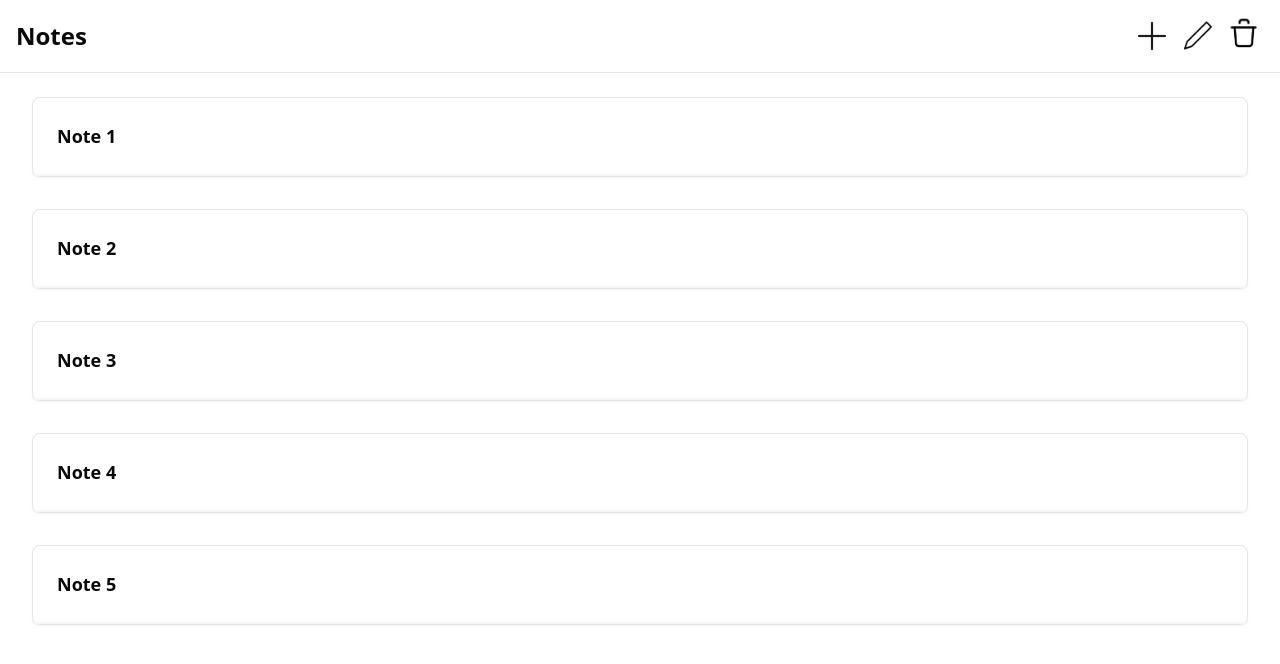
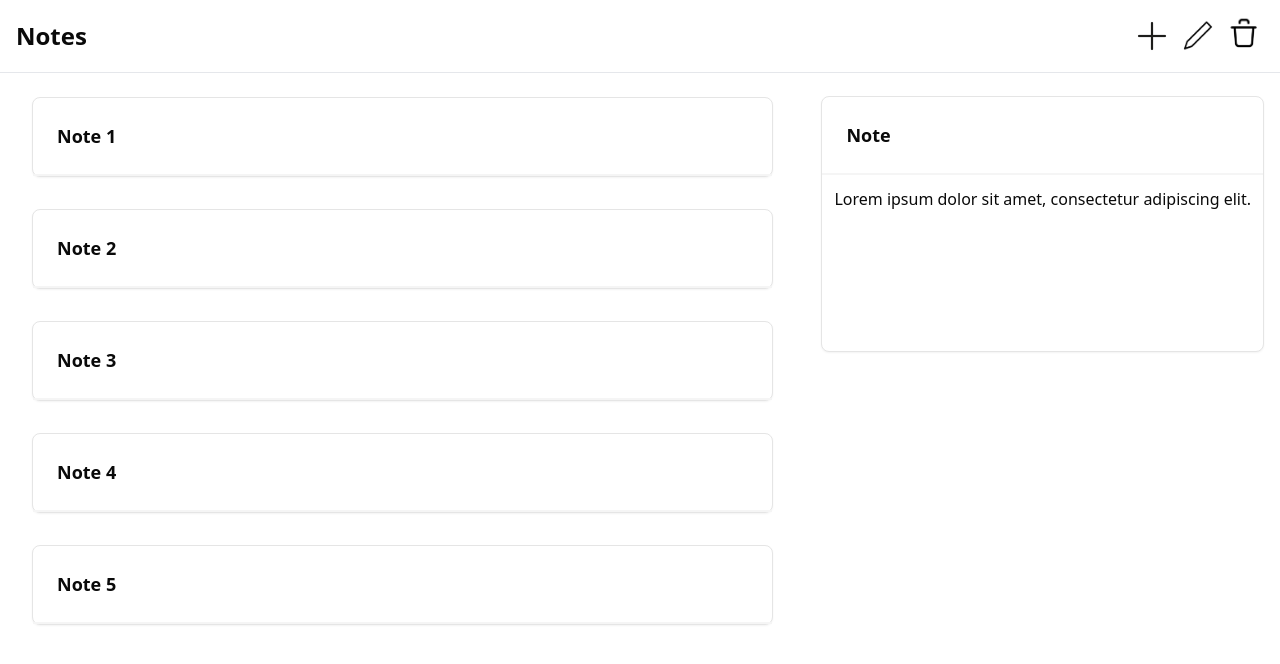
Before and after one commit to darylescode/todo-app, a React (Vite) app in the folder client/: page / in a window 1280 px wide. Shown: the top 664 px of the page. Built offline with nearby package versions, Linux system fonts and the light colour scheme.

Commit message:
Refactor NoteList component and create Notes page for improved structure and drag-and-drop functionality

```diff
--- a/client/src/App.tsx
+++ b/client/src/App.tsx
@@ -1,8 +1,8 @@
 import { Route, Routes } from "react-router";
 
 import MainLayout from "@/layouts/MainLayout";
-import NoteList from "@/components/notes/NoteList";
 import NotePreview from "@/components/notes/NotePreview";
+import Notes from "./pages/Notes";
 
 function App() {
   return (
@@ -13,7 +13,7 @@ function App() {
       >
         <Route
           index
-          element={<NoteList />}
+          element={<Notes />}
         />
         <Route
           path=":id"
--- a/client/src/components/notes/NoteList.tsx
+++ b/client/src/components/notes/NoteList.tsx
@@ -1,78 +1,13 @@
-import { useState } from "react";
-import {
-  closestCenter,
-  DndContext,
-  DragEndEvent,
-  DragOverlay,
-  DragStartEvent,
-  KeyboardSensor,
-  MouseSensor,
-  PointerSensor,
-  TouchSensor,
-  useSensor,
-  useSensors,
-} from "@dnd-kit/core";
-
 import NoteCard from "./note-card/NoteCard";
 
-import {
-  arrayMove,
-  SortableContext,
-  verticalListSortingStrategy,
-} from "@dnd-kit/sortable";
-
-function NoteList() {
-  const [items, setItems] = useState(["1", "2", "3", "4", "5"]);
-  const [activeId, setActiveId] = useState<string | null>(null);
-
-  const pointerSensor = useSensor(PointerSensor, {
-    activationConstraint: {
-      delay: 250,
-      tolerance: 5,
-    },
-  });
-
-  const mouseSensor = useSensor(MouseSensor);
-  const touchSensor = useSensor(TouchSensor);
-  const keyboardSensor = useSensor(KeyboardSensor);
-
-  const sensors = useSensors(
-    mouseSensor,
-    touchSensor,
-    keyboardSensor,
-    pointerSensor
-  );
-
-  function handleDragStart(event: DragStartEvent) {
-    setActiveId(event.active.id as string);
+interface INoteList {
+  items: any[],
+  activeId: any;
 }
 
-  function handleDragEnd(event: DragEndEvent) {
-    const { active, over } = event;
-    if (!over) return;
-
-    if (active.id !== over.id) {
-      setItems((oldItems) => {
-        const oldIndex = oldItems.indexOf(active.id as string);
-        const newIndex = oldItems.indexOf(over.id as string);
-        return arrayMove(oldItems, oldIndex, newIndex);
-      });
-    }
-    setActiveId(null);
-  }
-
+function NoteList({ items, activeId }: INoteList) {
   return (
-    <DndContext
-      sensors={sensors}
-      collisionDetection={closestCenter}
-      onDragStart={handleDragStart}
-      onDragEnd={handleDragEnd}
-    >
-      <SortableContext
-        items={items}
-        strategy={verticalListSortingStrategy}
-      >
-        <div className="p-4 space-y-4">
+    <div className="p-4 space-y-4 flex-1">
       {items.map((id) => (
         <NoteCard
           key={id}
@@ -81,10 +16,6 @@ function NoteList() {
         />
       ))}
     </div>
-      </SortableContext>
-
-      <DragOverlay>{activeId ? <NoteCard id={activeId} /> : null}</DragOverlay>
-    </DndContext>
   );
 }
 
--- a/client/src/components/notes/NotePreview.tsx
+++ b/client/src/components/notes/NotePreview.tsx
@@ -8,7 +8,7 @@ function NotePreview() {
   const id = params?.id || "";
 
   return (
-    <Card className="m-4">
+    <Card className="m-4 sticky top-24 h-64">
       <NoteTitle text={`Note ${id}`} />
       <CardContent className="px-3 pt-3 pb-6 text-left whitespace-pre-wrap">
         <p>Lorem ipsum dolor sit amet, consectetur adipiscing elit.</p>
--- a/client/src/layouts/AppHeader.tsx
+++ b/client/src/layouts/AppHeader.tsx
@@ -30,7 +30,7 @@ function AppHeader() {
   });
 
   return (
-    <div className="border-b border-gray-200 py-4 flex space-between justify-between items-center flex-1">
+    <div className="border-b border-gray-200 py-4 flex space-between justify-between items-center flex-1 sticky top-0 bg-white z-10">
       <h1 className="text-2xl font-semibold ml-4">Notes</h1>
       {components[headerTriggered] || null}
     </div>
--- /dev/null
+++ b/client/src/pages/Notes.tsx
@@ -0,0 +1,97 @@
+import { useState } from "react";
+import {
+  closestCenter,
+  DndContext,
+  DragEndEvent,
+  DragOverlay,
+  DragStartEvent,
+  KeyboardSensor,
+  MouseSensor,
+  PointerSensor,
+  TouchSensor,
+  useSensor,
+  useSensors,
+} from "@dnd-kit/core";
+
+import NoteCard from "@/components/notes/note-card/NoteCard";
+
+import {
+  arrayMove,
+  SortableContext,
+  verticalListSortingStrategy,
+} from "@dnd-kit/sortable";
+import NoteList from "@/components/notes/NoteList";
+import NotePreview from "@/components/notes/NotePreview";
+
+function Notes() {
+  const [items, setItems] = useState(["1", "2", "3", "4", "5"]);
+  const [activeId, setActiveId] = useState<string | null>(null);
+
+  const pointerSensor = useSensor(PointerSensor, {
+    activationConstraint: {
+      delay: 250,
+      tolerance: 5,
+    },
+  });
+
+  const mouseSensor = useSensor(MouseSensor);
+  const touchSensor = useSensor(TouchSensor);
+  const keyboardSensor = useSensor(KeyboardSensor);
+
+  const sensors = useSensors(
+    mouseSensor,
+    touchSensor,
+    keyboardSensor,
+    pointerSensor
+  );
+
+  function handleDragStart(event: DragStartEvent) {
+    setActiveId(event.active.id as string);
+  }
+
+  function handleDragEnd(event: DragEndEvent) {
+    const { active, over } = event;
+    if (!over) return;
+
+    if (active.id !== over.id) {
+      setItems((oldItems) => {
+        const oldIndex = oldItems.indexOf(active.id as string);
+        const newIndex = oldItems.indexOf(over.id as string);
+        return arrayMove(oldItems, oldIndex, newIndex);
+      });
+    }
+    setActiveId(null);
+  }
+
+  return (
+    <DndContext
+      sensors={sensors}
+      collisionDetection={closestCenter}
+      onDragStart={handleDragStart}
+      onDragEnd={handleDragEnd}
+    >
+      <SortableContext
+        items={items}
+        strategy={verticalListSortingStrategy}
+      >
+        <div className="xss:block md:hidden">
+          <NoteList
+            items={items}
+            activeId={activeId}
+          />
+        </div>
+        <div className="xss:hidden md:flex flex-1 overscroll-y-auto">
+          <NoteList
+            items={items}
+            activeId={activeId}
+          />
+          <NotePreview />
+        </div>
+      </SortableContext>
+
+      <DragOverlay>{activeId ? <NoteCard id={activeId} /> : null}</DragOverlay>
+    </DndContext>
+  );
+}
+
+export default Notes;
```
Lines whose indentation alone changed are shown as unchanged.
